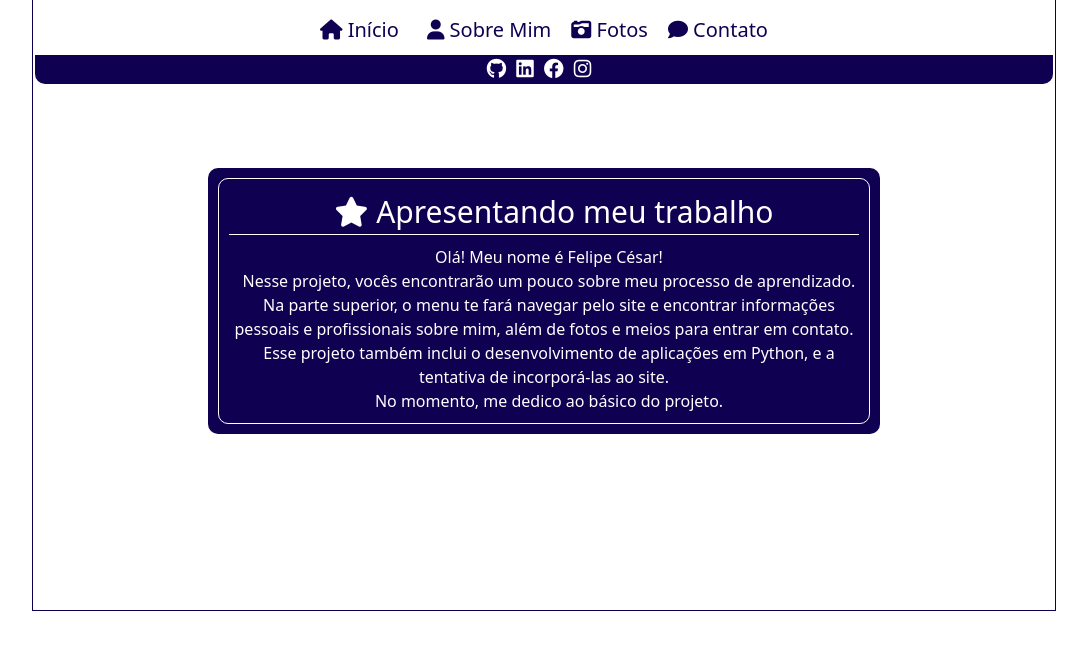
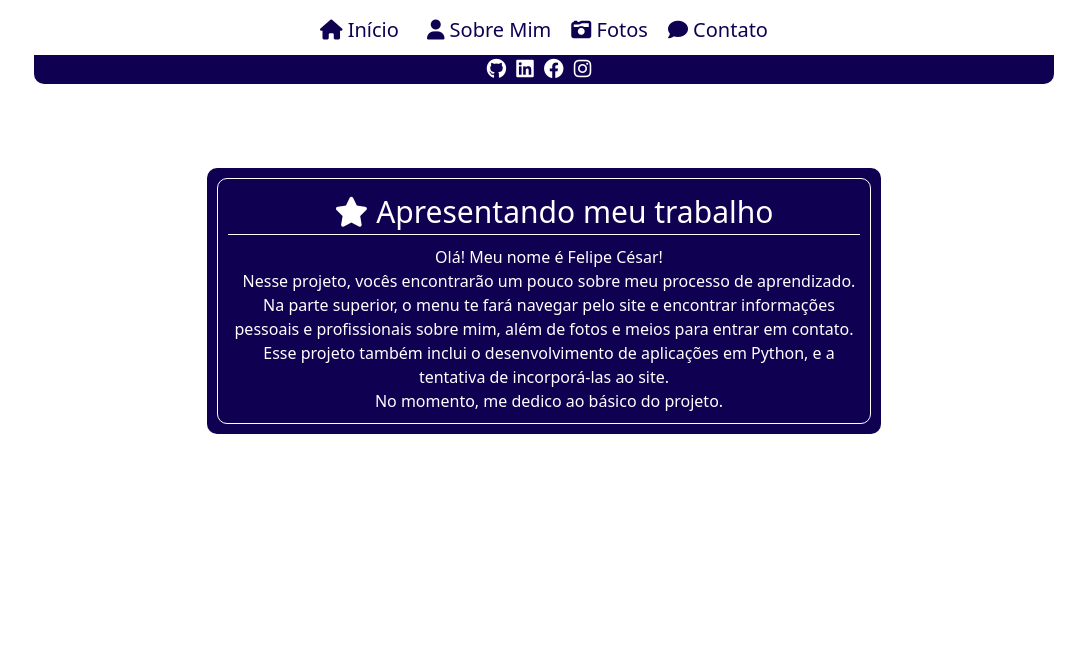
Before and after one commit to Felipecpo1/PrimeiroSiteNextJs, a Next.js app in the folder projeto/: page / in a window 1280 px wide. Shown: the top 650 px of the page, without its empty margins (96-1183 px from the left). Built offline with nearby package versions, Linux system fonts and the light colour scheme.

Commit message:
Update globals.css

```diff
--- a/projeto/app/globals.css
+++ b/projeto/app/globals.css
@@ -6,9 +6,6 @@ body {
     background-color: rgb(255, 255, 255);
     margin-left: 10%;
     margin-right: 10%;
-    border-left: 1px solid rgb(15, 0, 81);
-    border-right: 1px solid rgb(15, 0, 81);
-    border-bottom: 1px solid rgb(15, 0, 81);
     padding-left: 2px;
     padding-right: 2px;
 }
```
